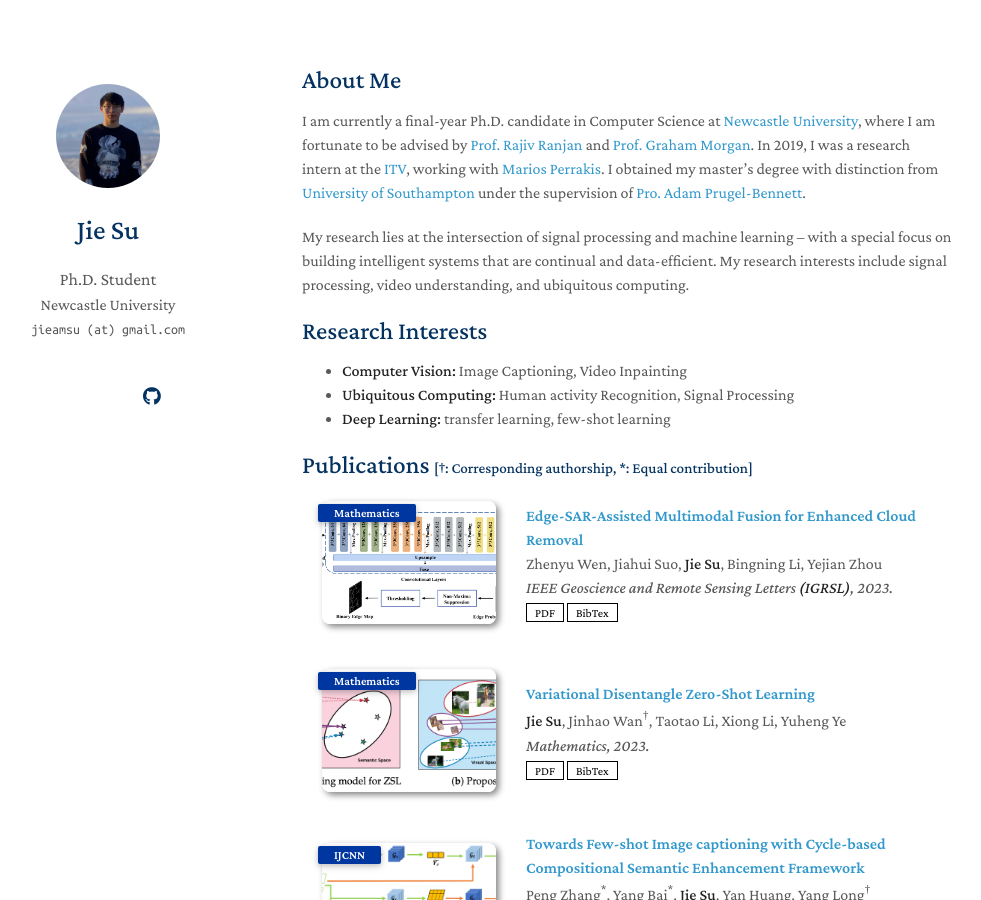
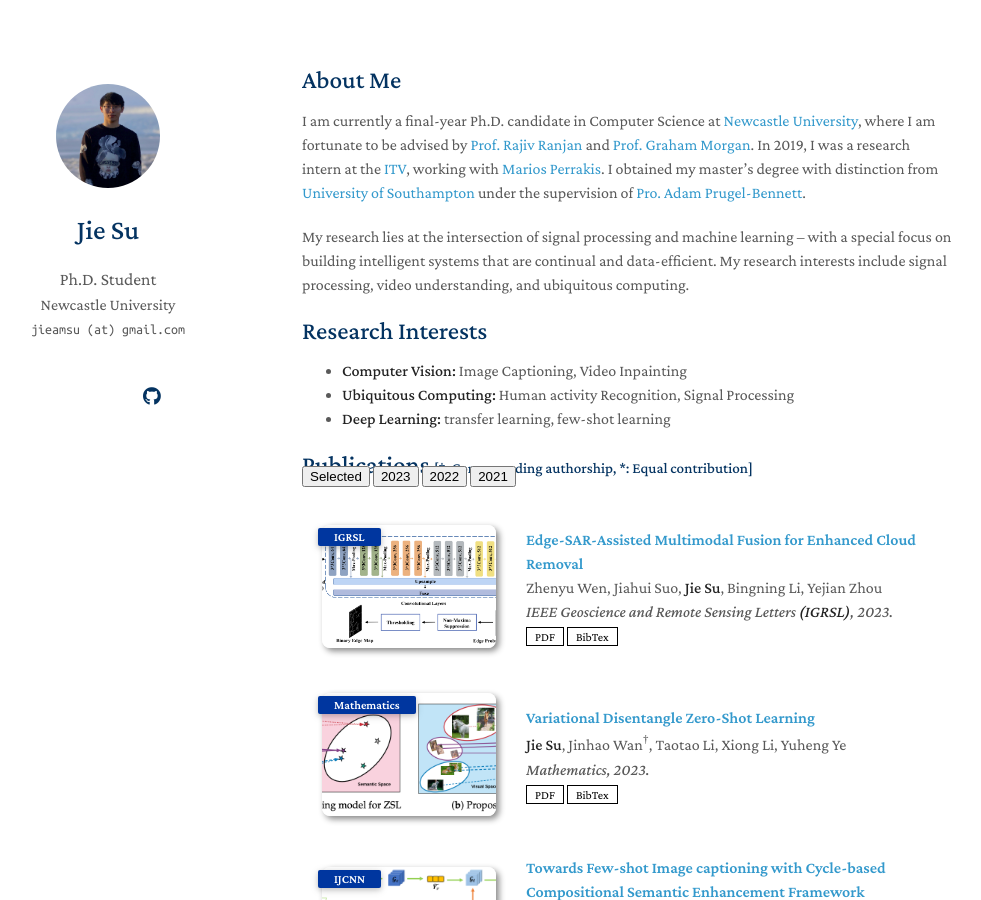
Before and after one commit to Jie-su/Jie-su.github.io, a Jekyll site: the page built from index.md, in a window 1280 px wide and 900 px high. Shown: the whole window, without its empty margins (168-1149 px from the left). Built offline with Jekyll 4.4.1, drawn with Linux system fonts in a browser that asks for light colours; nearby versions of some CDN libraries; a style sheet for code colours, icons or effects is not loaded; our own code applies the rules of GitHub Pages for plain Markdown files.

Commit message:
update new paper

```diff
--- a/_includes/publications.md
+++ b/_includes/publications.md
@@ -1,4 +1,12 @@
 <h2 id="publications" style="margin: 2px 0px -15px;">Publications <temp style="font-size:15px;">[†: Corresponding authorship, *: Equal contribution]</temp></h2>
+
+<div id="yearFilter">
+    <button onclick="filterByYear('selected')">Selected</button>
+    <button onclick="filterByYear('2023')">2023</button>
+    <button onclick="filterByYear('2022')">2022</button>
+    <button onclick="filterByYear('2021')">2021</button>
+</div>
+
 
 <div class="publications">
 <ol class="bibliography">
@@ -7,7 +15,7 @@
 <div class="pub-row">
   <div class="col-sm-3 abbr" style="position: relative;padding-right: 15px;padding-left: 15px;">
     <img src="assets/img/3517257.png" class="teaser img-fluid z-depth-1">
-    <abbr class="badge">Mathematics</abbr>
+    <abbr class="badge">IGRSL</abbr>
   </div>
   <div class="col-sm-9" style="position: relative;width: 100%;padding-right: 15px;padding-left: 20px;">
     <div class="title"><a href="https://ieeexplore.ieee.org/document/10225590">Edge-SAR-Assisted Multimodal Fusion for Enhanced Cloud Removal</a></div>
```
Also changed, not shown: assets/img/WX20230819-165859@2x.png (deleted).
